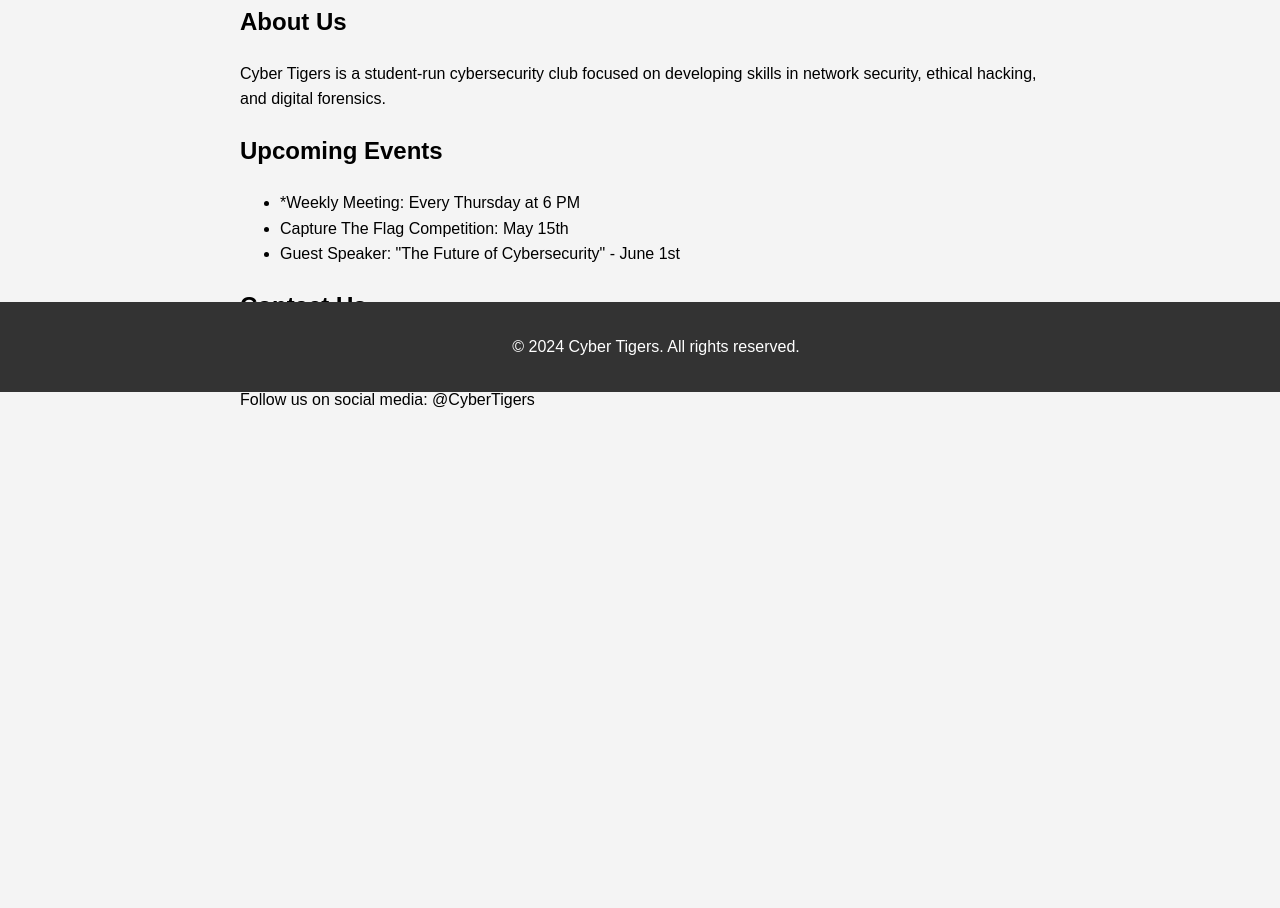
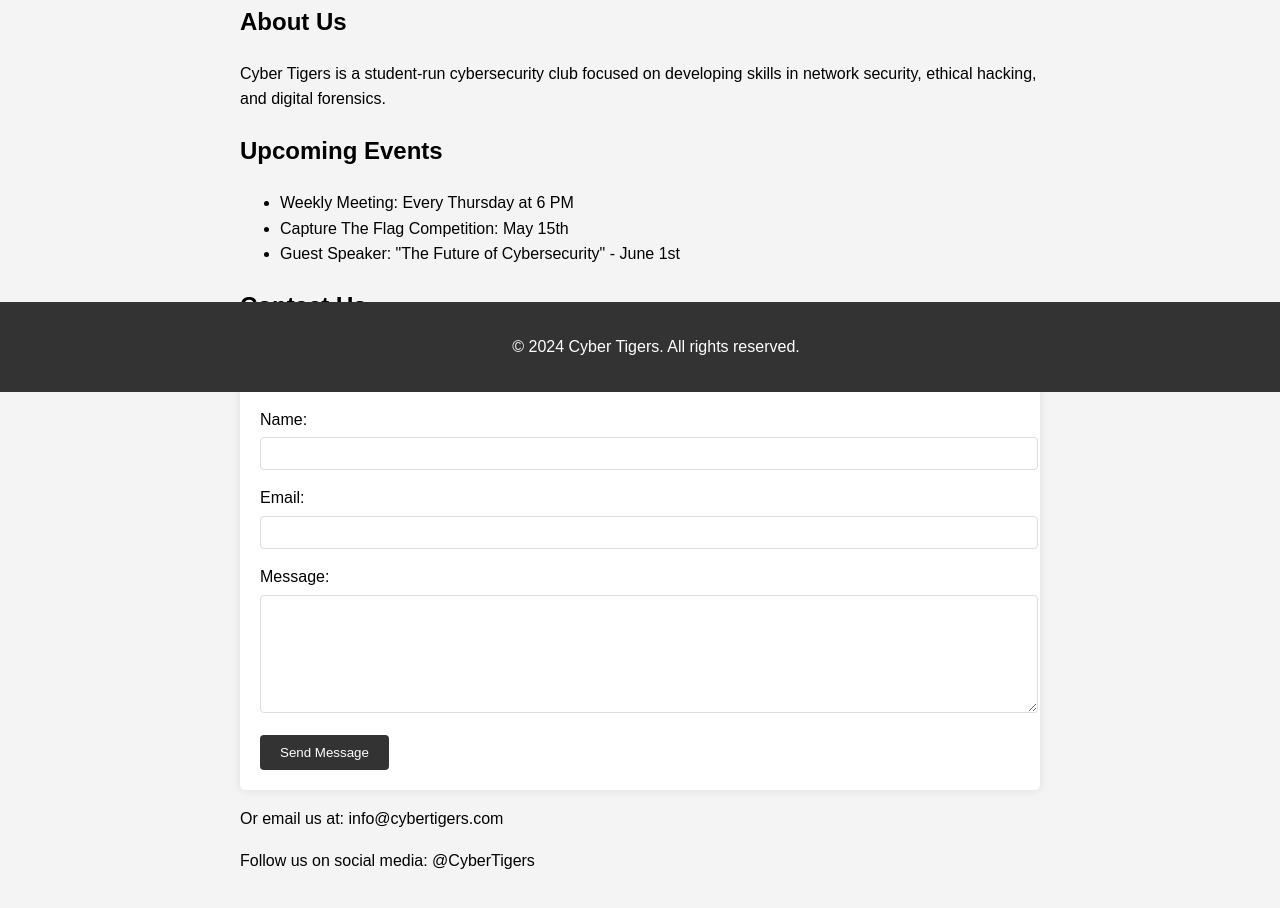
Before and after one commit to BelaBartok39/RA, a plain HTML site: page cyber-tigers-website/index.html in a window 1280 px wide. Shown: the part 408-1316 px from the top of the page. Before the commit the page ends 856 px from the top, so only its background shows below. Drawn offline with Linux system fonts and the light colour scheme.

Commit message:
Add Component - Simple Contact Form

```diff
--- a/cyber-tigers-website/css/style.css
+++ b/cyber-tigers-website/css/style.css
@@ -1,4 +1,3 @@
-
 body {
     font-family: Arial, sans-serif;
     line-height: 1.6;
@@ -6,34 +5,41 @@ body {
     padding: 0;
     background-color: #f4f4f4;
 }
+
 header {
     background-color: #333;
     color: #fff;
     text-align: center;
     padding: 1rem;
 }
+
 nav {
     background-color: #444;
     color: #fff;
     padding: 0.5rem;
 }
+
 nav ul {
     list-style-type: none;
     padding: 0;
 }
+
 nav ul li {
     display: inline;
     margin-right: 10px;
 }
+
 nav ul li a {
     color: #fff;
     text-decoration: none;
 }
+
 main {
     padding: 20px;
     max-width: 800px;
     margin: 0 auto;
 }
+
 footer {
     background-color: #333;
     color: #fff;
@@ -43,3 +49,46 @@ footer {
     bottom: 0;
     width: 100%;
 }
+
+/* New styles for the contact form */
+#contact-form {
+    background-color: #fff;
+    padding: 20px;
+    border-radius: 5px;
+    box-shadow: 0 0 10px rgba(0, 0, 0, 0.1);
+}
+
+.form-group {
+    margin-bottom: 15px;
+}
+
+label {
+    display: block;
+    margin-bottom: 5px;
+}
+
+input[type="text"],
+input[type="email"],
+textarea {
+    width: 100%;
+    padding: 8px;
+    border: 1px solid #ddd;
+    border-radius: 4px;
+}
+
+textarea {
+    height: 100px;
+}
+
+button[type="submit"] {
+    background-color: #333;
+    color: #fff;
+    border: none;
+    padding: 10px 20px;
+    border-radius: 4px;
+    cursor: pointer;
+}
+
+button[type="submit"]:hover {
+    background-color: #444;
+}
--- a/cyber-tigers-website/index.html
+++ b/cyber-tigers-website/index.html
@@ -31,14 +31,30 @@
         <section id="events">
             <h2>Upcoming Events</h2>
             <ul>
-                <li>*Weekly Meeting: Every Thursday at 6 PM</li>
+                <li>Weekly Meeting: Every Thursday at 6 PM</li>
                 <li>Capture The Flag Competition: May 15th</li>
                 <li>Guest Speaker: "The Future of Cybersecurity" - June 1st</li>
             </ul>
         </section>
         <section id="contact">
             <h2>Contact Us</h2>
-            <p>Email: info@cybertigers.com</p>
+            <p>Have questions? Get in touch with us!</p>
+            <form id="contact-form">
+                <div class="form-group">
+                    <label for="name">Name:</label>
+                    <input type="text" id="name" name="name" required>
+                </div>
+                <div class="form-group">
+                    <label for="email">Email:</label>
+                    <input type="email" id="email" name="email" required>
+                </div>
+                <div class="form-group">
+                    <label for="message">Message:</label>
+                    <textarea id="message" name="message" required></textarea>
+                </div>
+                <button type="submit">Send Message</button>
+            </form>
+            <p>Or email us at: info@cybertigers.com</p>
             <p>Follow us on social media: @CyberTigers</p>
         </section>
     </main>
```
Also changed, not shown: components/contact_form.html (added, +74 -0 lines).
